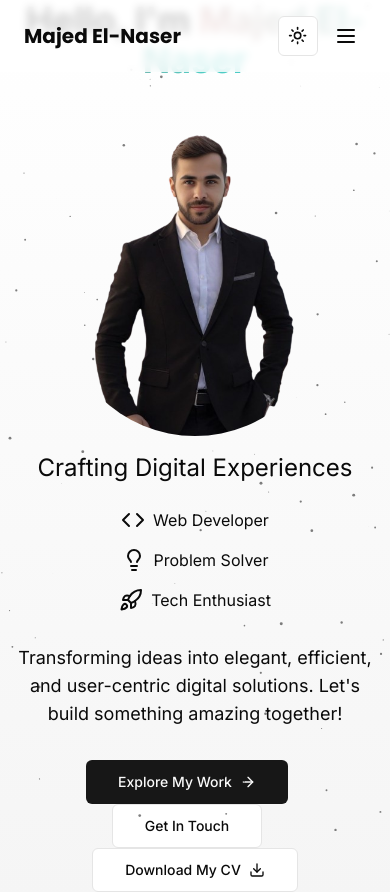
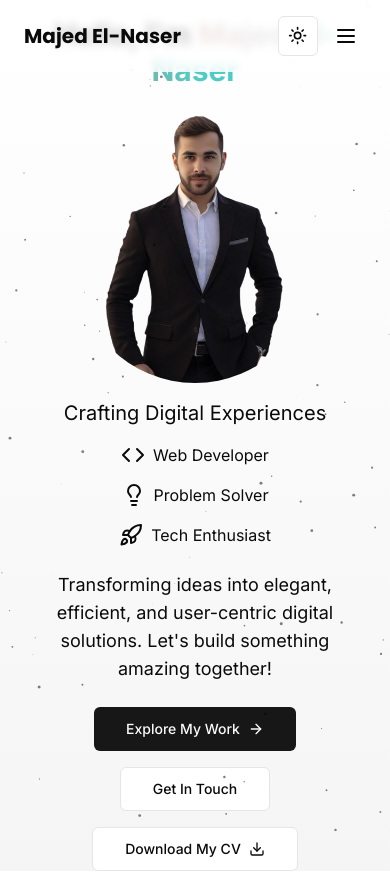
Before and after one commit to 3mp3r0rX/Portoflio, a Next.js app: page / in a window 390 px wide. Shown: the top 892 px of the page. Built offline with nearby package versions, Linux system fonts and the light colour scheme.

Commit message:
responsive design.

```diff
--- a/components/Hero.tsx
+++ b/components/Hero.tsx
@@ -8,17 +8,18 @@ import { motion } from 'framer-motion';
 
 const Hero = () => {
   return (
-    <section className="min-h-screen flex items-center justify-center bg-gradient-to-b from-background to-secondary">
-      <div className="text-center max-w-3xl mx-auto px-4">
+    <section className="min-h-screen flex items-center justify-center bg-gradient-to-b from-background to-secondary px-4 sm:px-6 lg:px-8">
+      <div className="text-center max-w-3xl mx-auto">
 
         <motion.h1
-          className="text-4xl md:text-6xl font-bold mb-6"
+          className="text-3xl sm:text-4xl md:text-6xl font-bold pt-4 sm:mb-6"
           initial={{ opacity: 0, y: -20 }}
           animate={{ opacity: 1, y: 0 }}
           transition={{ duration: 0.5 }}
         >
           Hello, I'm <span className="gradient-text">Majed El-Naser</span>
         </motion.h1>
+
         <motion.div
           initial={{ opacity: 0, y: -20 }}
           animate={{ opacity: 1, y: 0 }}
@@ -27,21 +28,24 @@ const Hero = () => {
           <Image
             src="/me.png"
             alt="Majed El-Naser"
-            width={270}
-            height={250}
-            className="rounded-full mx-auto mb-4"
+            width={240}
+            height={240}
+            className="rounded-full mx-auto mb-4 sm:mb-6"
+            priority
           />
         </motion.div>
+
         <motion.h2
-          className="text-2xl md:text-3xl mb-6"
+          className="text-xl sm:text-2xl md:text-3xl mb-4 sm:mb-6"
           initial={{ opacity: 0, y: -20 }}
           animate={{ opacity: 1, y: 0 }}
           transition={{ duration: 0.5, delay: 0.2 }}
         >
           Crafting Digital Experiences
         </motion.h2>
+
         <motion.div
-          className="flex flex-col md:flex-row justify-center items-center space-y-4 md:space-y-0 md:space-x-6 mb-8"
+          className="flex flex-col sm:flex-row justify-center items-center space-y-4 sm:space-y-0 sm:space-x-6 mb-6 sm:mb-8"
           initial={{ opacity: 0, y: -20 }}
           animate={{ opacity: 1, y: 0 }}
           transition={{ duration: 0.5, delay: 0.4 }}
@@ -59,32 +63,35 @@ const Hero = () => {
             <span>Tech Enthusiast</span>
           </div>
         </motion.div>
+
         <motion.p
-          className="text-lg md:text-xl mb-8"
+          className="text-lg sm:text-xl md:text-2xl mb-6 sm:mb-8 px-2"
           initial={{ opacity: 0, y: -20 }}
           animate={{ opacity: 1, y: 0 }}
           transition={{ duration: 0.5, delay: 0.6 }}
         >
           Transforming ideas into elegant, efficient, and user-centric digital solutions. Let's build something amazing together!
         </motion.p>
+
         <motion.div
+          className="space-y-4 sm:space-y-0 sm:space-x-4 flex flex-col sm:flex-row justify-center items-center"
           initial={{ opacity: 0, y: -20 }}
           animate={{ opacity: 1, y: 0 }}
           transition={{ duration: 0.5, delay: 0.8 }}
         >
           <Link href="#projects" passHref>
-            <Button size="lg" className="mr-4">
+            <Button size="lg" className="w-full sm:w-auto">
               Explore My Work
               <ArrowRight className="ml-2" size={16} />
             </Button>
           </Link>
           <Link href="#contact" passHref>
-            <Button size="lg" variant="outline" className="mr-4">
+            <Button size="lg" variant="outline" className="w-full sm:w-auto">
               Get In Touch
             </Button>
           </Link>
           <Link href="/Majed-El-naser.pdf" passHref>
-            <Button size="lg" variant="outline">
+            <Button size="lg" variant="outline" className="w-full sm:w-auto">
               Download My CV
               <Download className="ml-2" size={16} />
             </Button>
```
